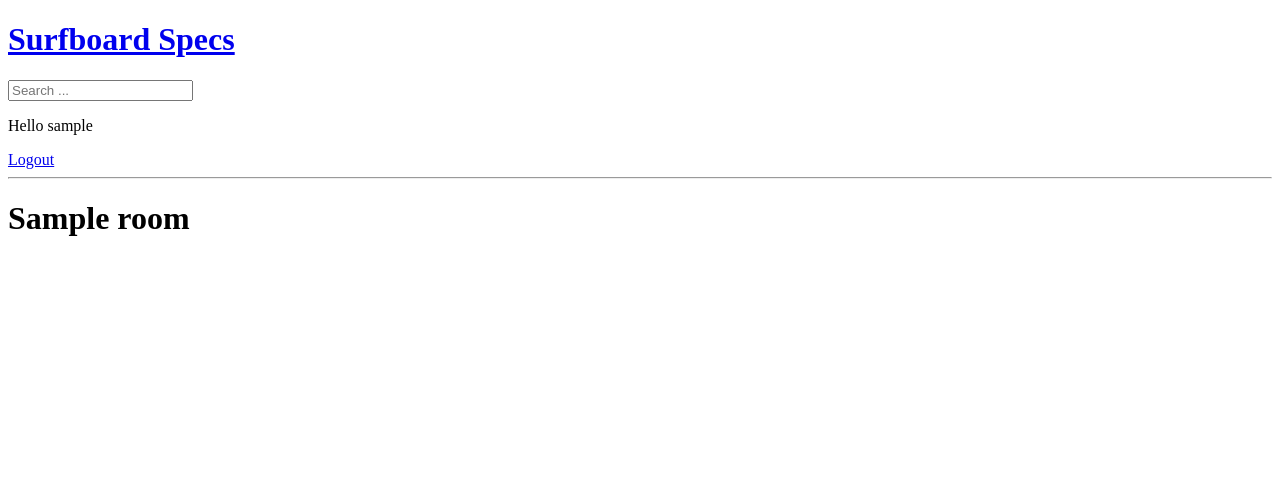
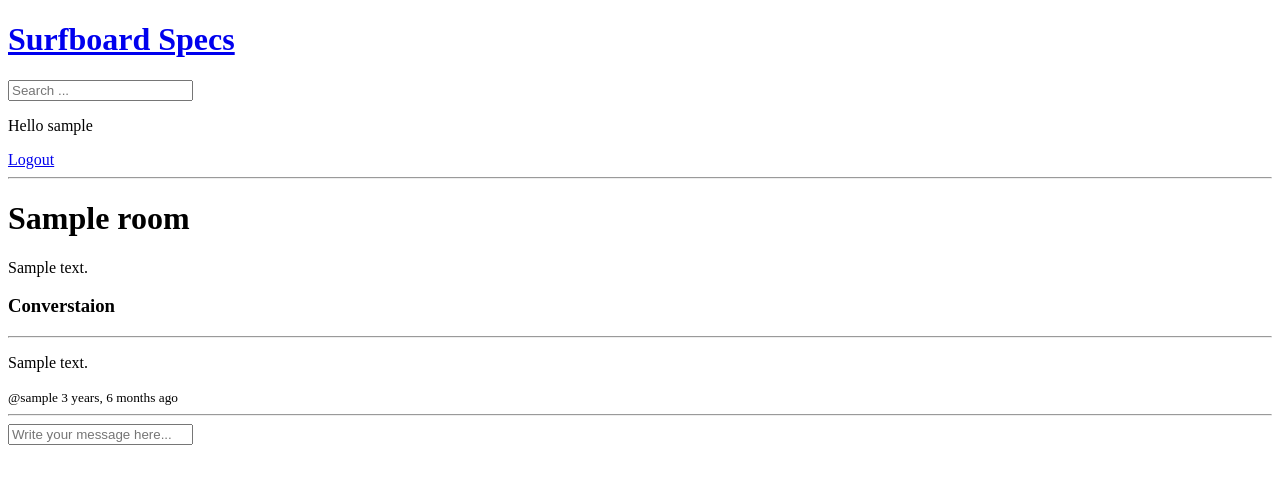
Before and after one commit to rodcoelho/python-practice, a Django app: page /room/1/ in a window 1280 px wide. Shown: the top 484 px of the page. Run offline with Django 3.2, Linux system fonts and the light colour scheme; a user stored in the database is signed in; tables that the repository leaves empty hold one stand-in row (values such as "Sample post").

Commit message:
users add comments and view comments in rooms

```diff
--- a/django/surfboard_spec_app/surfboard_spec/base/templates/base/room.html
+++ b/django/surfboard_spec_app/surfboard_spec/base/templates/base/room.html
@@ -6,4 +6,33 @@
 
 <h1>{{room.name}}</h1>
 
+<p>{{room.description}}</p>
+
+<div class="comment-wrapper">
+
+    <h3>Converstaion</h3>
+    <hr>
+
+    {% for room_message in room_messages%}
+    <div>
+        <p>{{room_message.body}}</p>
+        <small>@{{room_message.user}} {{room_message.created|timesince}} ago</small>
+
+        <hr>
+
+    </div>
+    {% endfor %}
+
+</div>
+
+{% if request.user.is_authenticated %}
+<div class="comment-form">
+    <form method="POST" action="">
+        {% csrf_token %}
+        <input type="text" name="body" placeholder="Write your message here..."/>
+
+    </form>
+</div>
+{% endif %}
+
 {% endblock content %}
--- a/django/surfboard_spec_app/surfboard_spec/base/views.py
+++ b/django/surfboard_spec_app/surfboard_spec/base/views.py
@@ -8,7 +8,7 @@ from django.contrib.auth.decorators import login_required
 from django.http import HttpResponse
 
 
-from .models import Room, Topic
+from .models import Room, Topic, Message
 from .forms import RoomForm, TopicForm
 
 # Create your views here.
@@ -88,8 +88,17 @@ def home(request):
 
 def room(request, pk):
     room = Room.objects.get(id=pk)
+    room_messages = room.message_set.all().order_by("-created") # get children of the parent model, message in this case (<parent>.<child>_set.all())
 
-    context = {"room": room}
+    if request.method == "POST":
+        room_message = Message.objects.create(
+            user=request.user,
+            room=room,
+            body=request.POST.get("body")
+        )
+        return redirect("room", pk=room.id)
+
+    context = {"room": room, "room_messages": room_messages}
     return render(request, 'base/room.html', context)
 
 
```
